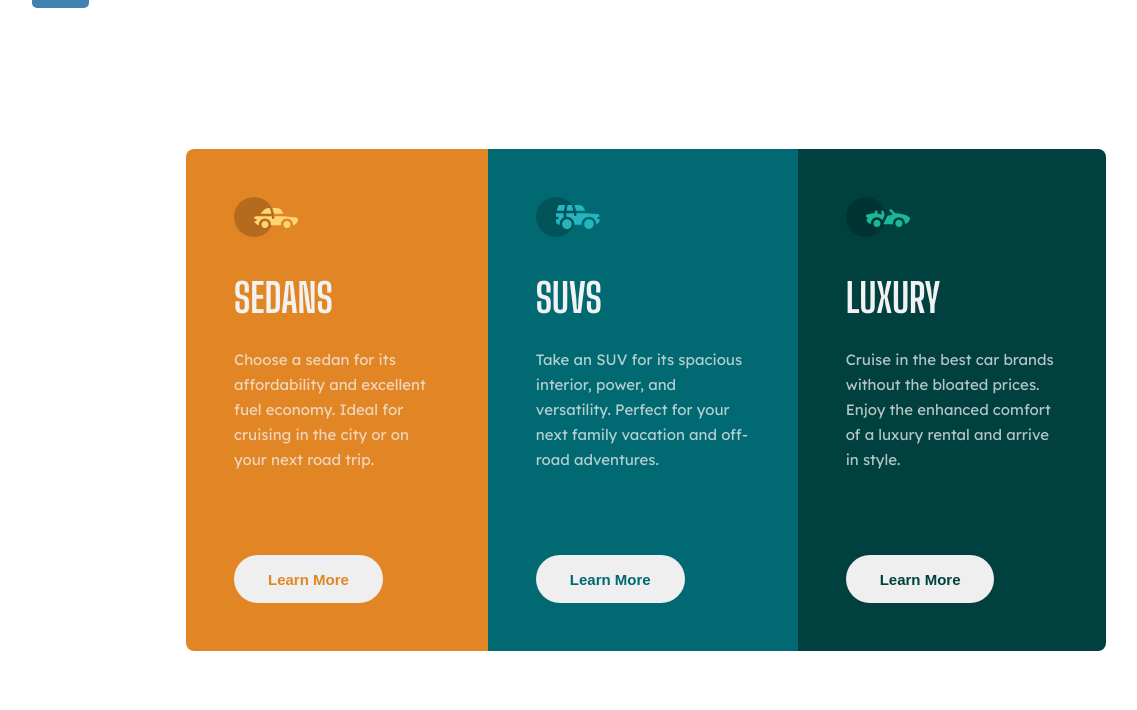
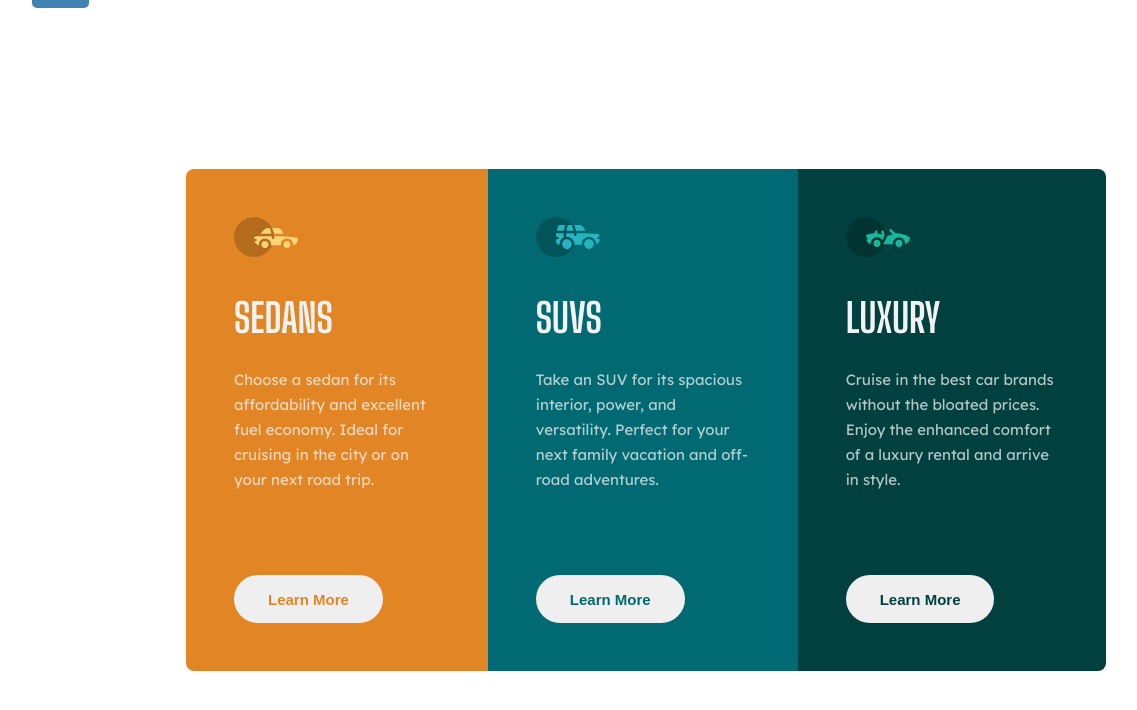
Before and after one commit to alexanderivanov2/frontend-mentor, a Vue app: page /newbie/3-column-preview in a window 1536 px wide. Shown: the top 710 px of the page, without its empty margins (122-1259 px from the left). Built offline with nearby package versions, Linux system fonts and the light colour scheme.

Commit message:
adjust position

```diff
--- a/src/views/NewbiePages/3ColumnPreview/3ColumnPreview.vue
+++ b/src/views/NewbiePages/3ColumnPreview/3ColumnPreview.vue
@@ -60,7 +60,7 @@ const cardsData = ref([
         min-width: 920px;
         margin: 0;
         position: absolute;
-        top: 50%;
+        top: calc(50% + 20px);
         left: 50%;
         transform: translate(-50%, -50%);
     }
```
